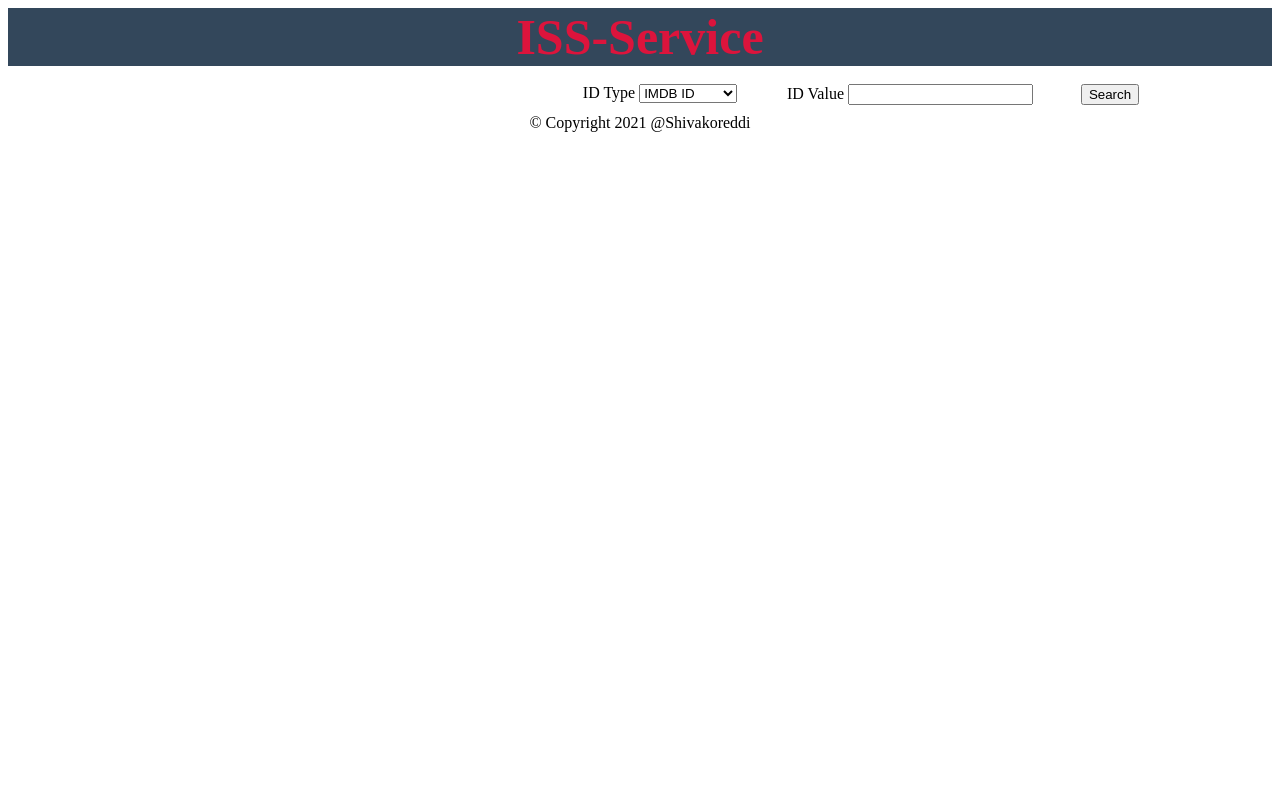
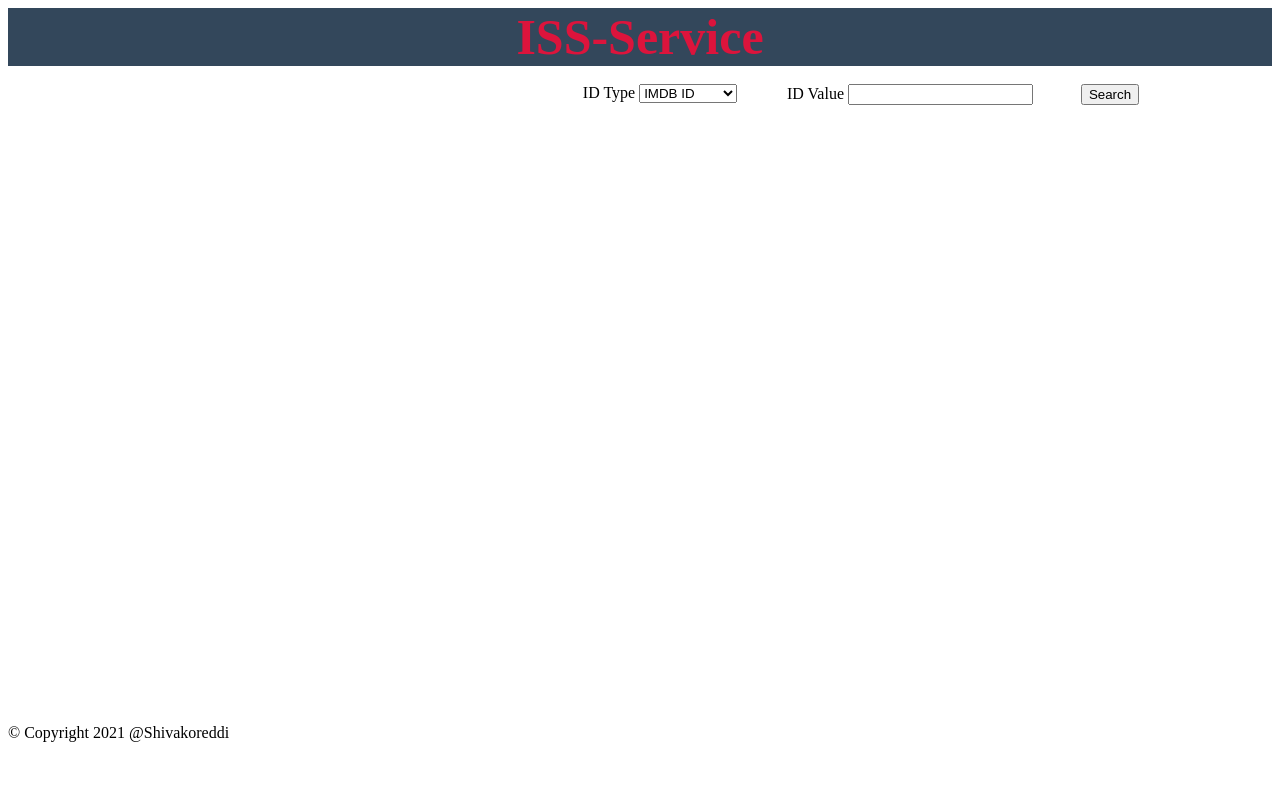
Before and after one commit to Shivakoreddi/IdentifierSearchService, a plain HTML site: page app/templates/index.html in a window 1280 px wide. Drawn offline with Linux system fonts and the light colour scheme.

Commit message:
Update index.html

```diff
--- a/app/templates/index.html
+++ b/app/templates/index.html
@@ -26,9 +26,12 @@ position: absolute;
 }
 
 p.copyright {
+    position: absolute;
+    bottom:0;
 	padding: 40px 0 20px;
 	text-align: center;
 	color: #000;
+	height: 2.5rem;
 
 }
 </style>
```
